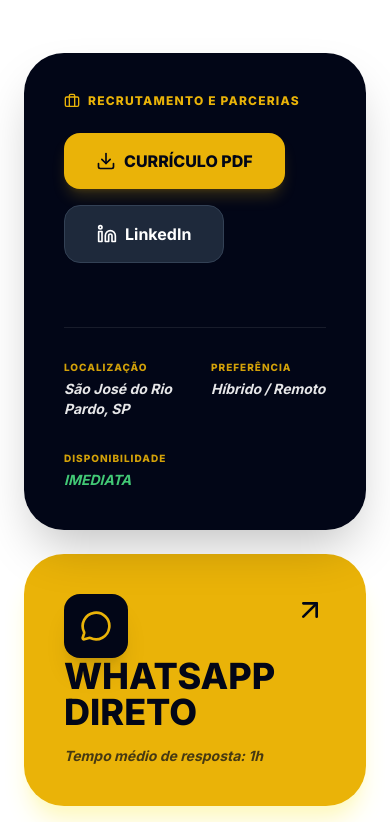
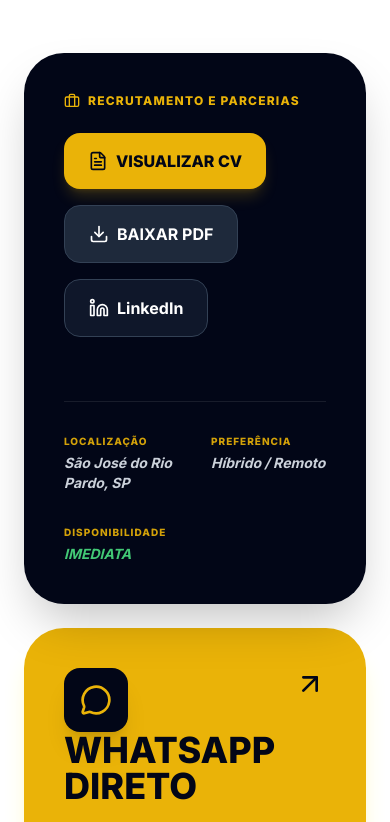
Before and after one commit to DavidRibeiro777/portfoliodavidribeiro, a React (Vite) app: page / in a window 390 px wide. Shown: the part 7780-8602 px from the top of the page. Built offline with nearby package versions, Linux system fonts and the light colour scheme.

Commit message:
Entrada de Visualização e Download CV
Updated the Contact component to include a resume link and improved button accessibility. Adjusted layout and styling for better responsiveness.

```diff
--- a/components/Contact.tsx
+++ b/components/Contact.tsx
@@ -9,6 +9,9 @@
 export const Contact: React.FC = () => {
   const [copiedItem, setCopiedItem] = useState<string | null>(null);
 
+  // Caminho exato do seu arquivo na pasta public
+  const resumePath = "/Currículo David Pr.pdf";
+
   const handleCopy = (text: string, id: string) => {
     navigator.clipboard.writeText(text);
     setCopiedItem(id);
@@ -19,7 +22,7 @@
     <section id="contato" className="py-24 bg-white text-slate-900">
       <div className="max-w-6xl mx-auto px-6">
 
-        {/* Título Centralizado e em Amarelo */}
+        {/* Título Centralizado */}
         <div className="flex flex-col items-center text-center mb-16">
           <motion.div
             initial={{ opacity: 0, scale: 0.9 }}
@@ -40,42 +43,58 @@
         {/* Layout Bento Grid */}
         <div className="grid grid-cols-1 md:grid-cols-12 gap-6">
 
-          {/* Card Principal: Empresa / Recrutador */}
+          {/* Card Principal: Currículo e LinkedIn */}
           <motion.div
             whileHover={{ y: -5 }}
-            className="md:col-span-7 p-10 bg-slate-950 rounded-[2.5rem] text-white flex flex-col justify-between relative overflow-hidden group shadow-2xl"
+            className="md:col-span-8 p-10 bg-slate-950 rounded-[2.5rem] text-white flex flex-col justify-between relative overflow-hidden group shadow-2xl"
           >
             <div className="z-10">
               <div className="flex items-center gap-2 text-yellow-500 mb-6 font-black uppercase tracking-widest text-xs">
                 <Briefcase size={16} />
                 Recrutamento e Parcerias
               </div>
+
+              {/* ÁREA DOS BOTÕES DE CURRÍCULO */}
               <div className="flex flex-wrap gap-4">
+                {/* Visualizar Currículo */}
                 <a
-                  href="/curriculo.pdf"
-                  className="flex items-center gap-2 px-8 py-4 bg-yellow-500 text-slate-950 rounded-2xl font-black hover:bg-yellow-400 transition-all shadow-lg shadow-yellow-500/20"
+                  href={resumePath}
+                  target="_blank"
+                  rel="noopener noreferrer"
+                  className="flex items-center gap-2 px-6 py-4 bg-yellow-500 text-slate-950 rounded-2xl font-black hover:bg-yellow-400 transition-all shadow-lg shadow-yellow-500/20"
                 >
-                  <Download size={20} /> CURRÍCULO PDF
+                  <FileText size={20} /> VISUALIZAR CV
                 </a>
+
+                {/* Baixar Currículo */}
+                <a
+                  href={resumePath}
+                  download="Curriculo_David_Ribeiro.pdf"
+                  className="flex items-center gap-2 px-6 py-4 bg-slate-800 text-white rounded-2xl font-bold hover:bg-slate-700 transition-all border border-slate-700"
+                >
+                  <Download size={20} /> BAIXAR PDF
+                </a>
+
+                {/* LinkedIn */}
                 <a
                   href="https://linkedin.com/in/seuusuario"
                   target="_blank"
-                  className="flex items-center gap-2 px-8 py-4 bg-slate-800 text-white rounded-2xl font-bold hover:bg-slate-700 transition-all border border-slate-700"
+                  rel="noopener noreferrer"
+                  className="flex items-center gap-2 px-6 py-4 bg-slate-900 text-white rounded-2xl font-bold hover:bg-slate-800 transition-all border border-slate-700"
                 >
                   <Linkedin size={20} /> LinkedIn
                 </a>
               </div>
             </div>
 
-            {/* Informações de Trabalho Atualizadas */}
             <div className="mt-16 grid grid-cols-2 sm:grid-cols-3 gap-8 z-10 opacity-90 border-t border-white/10 pt-8">
               <div>
                 <p className="text-yellow-500 text-[10px] font-black uppercase tracking-widest mb-1">Localização</p>
-                <p className="text-sm font-bold italic">São José do Rio Pardo, SP</p>
+                <p className="text-sm font-bold italic text-slate-200">São José do Rio Pardo, SP</p>
               </div>
               <div>
                 <p className="text-yellow-500 text-[10px] font-black uppercase tracking-widest mb-1">Preferência</p>
-                <p className="text-sm font-bold italic">Híbrido / Remoto</p>
+                <p className="text-sm font-bold italic text-slate-200">Híbrido / Remoto</p>
               </div>
               <div>
                 <p className="text-yellow-500 text-[10px] font-black uppercase tracking-widest mb-1">Disponibilidade</p>
@@ -84,12 +103,12 @@
             </div>
           </motion.div>
 
-          {/* Card WhatsApp - Contato Direto */}
+          {/* Card WhatsApp */}
           <motion.a
             href="https://wa.me/5519994772654"
             target="_blank"
             whileHover={{ y: -5 }}
-            className="md:col-span-5 p-10 bg-yellow-500 rounded-[2.5rem] text-slate-950 flex flex-col justify-between group shadow-xl shadow-yellow-100"
+            className="md:col-span-4 p-10 bg-yellow-500 rounded-[2.5rem] text-slate-950 flex flex-col justify-between group shadow-xl shadow-yellow-100"
           >
             <div className="flex justify-between items-start">
               <div className="p-4 bg-slate-950 text-yellow-500 rounded-2xl shadow-xl">
@@ -103,9 +122,9 @@
             </div>
           </motion.a>
 
-          {/* Cards Secundários: Email e GitHub */}
+          {/* Cards Secundários (Email / GitHub) */}
           <div className="md:col-span-12 grid grid-cols-1 md:grid-cols-2 gap-6">
-            <div className="flex items-center justify-between p-8 bg-slate-50 border border-slate-200 rounded-3xl hover:border-yellow-500 transition-all group shadow-sm">
+            <div className="flex items-center justify-between p-8 bg-slate-50 border border-slate-200 rounded-3xl hover:border-yellow-500 transition-all group">
               <div className="flex items-center gap-6">
                 <div className="p-4 bg-white rounded-2xl text-yellow-600 group-hover:bg-yellow-500 group-hover:text-white transition-all shadow-sm">
                   <Mail size={24} />
@@ -117,13 +136,13 @@
               </div>
               <button
                 onClick={() => handleCopy('davidgimenes28092006@gmail.com', 'email')}
-                className="p-3 hover:bg-white rounded-xl transition-all text-slate-400 hover:text-yellow-600"
+                className="p-3 hover:bg-white rounded-xl transition-all text-slate-400 hover:text-yellow-600 shadow-sm"
               >
                 {copiedItem === 'email' ? <Check size={20} className="text-green-600" /> : <Copy size={20} />}
               </button>
             </div>
 
-            <div className="flex items-center justify-between p-8 bg-slate-50 border border-slate-200 rounded-3xl hover:border-yellow-500 transition-all group shadow-sm">
+            <div className="flex items-center justify-between p-8 bg-slate-50 border border-slate-200 rounded-3xl hover:border-yellow-500 transition-all group">
               <div className="flex items-center gap-6">
                 <div className="p-4 bg-white rounded-2xl text-yellow-600 group-hover:bg-yellow-500 group-hover:text-white transition-all shadow-sm">
                   <Github size={24} />
@@ -133,14 +152,14 @@
                   <p className="text-lg font-bold text-slate-800">github.com/DavidRibeiro777</p>
                 </div>
               </div>
-              <a href="https://github.com/DavidRibeiro777" target="_blank" className="p-3 hover:bg-white rounded-xl transition-all text-slate-400 hover:text-yellow-600">
+              <a href="https://github.com/DavidRibeiro777" target="_blank" className="p-3 hover:bg-white rounded-xl transition-all text-slate-400 hover:text-yellow-600 shadow-sm">
                 <ExternalLink size={20} />
               </a>
             </div>
           </div>
         </div>
 
-        {/* Footer com Status Pulsante */}
+        {/* Status Inferior */}
         <div className="mt-20 flex flex-col items-center gap-4">
           <div className="flex items-center gap-3 px-6 py-2 bg-slate-900 rounded-full">
             <div className="h-2 w-2 rounded-full bg-green-500 animate-ping" />
```
